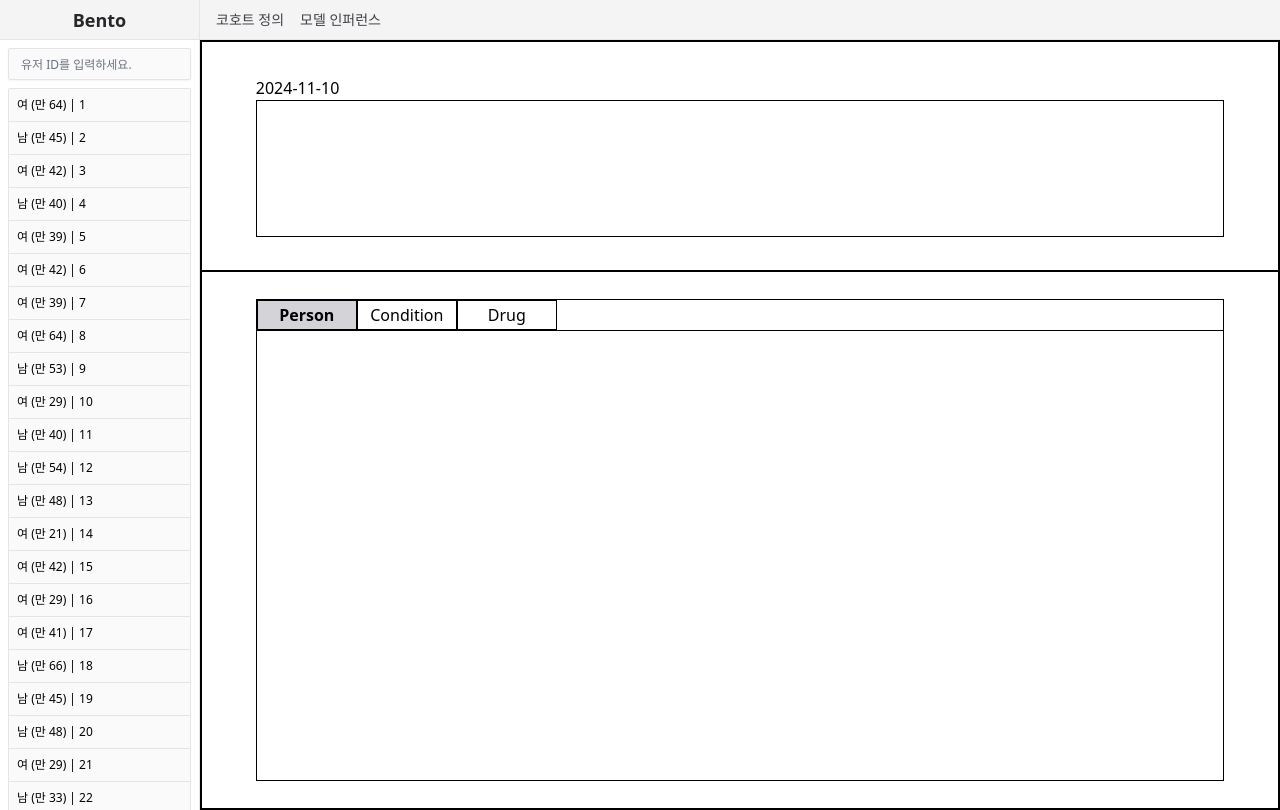
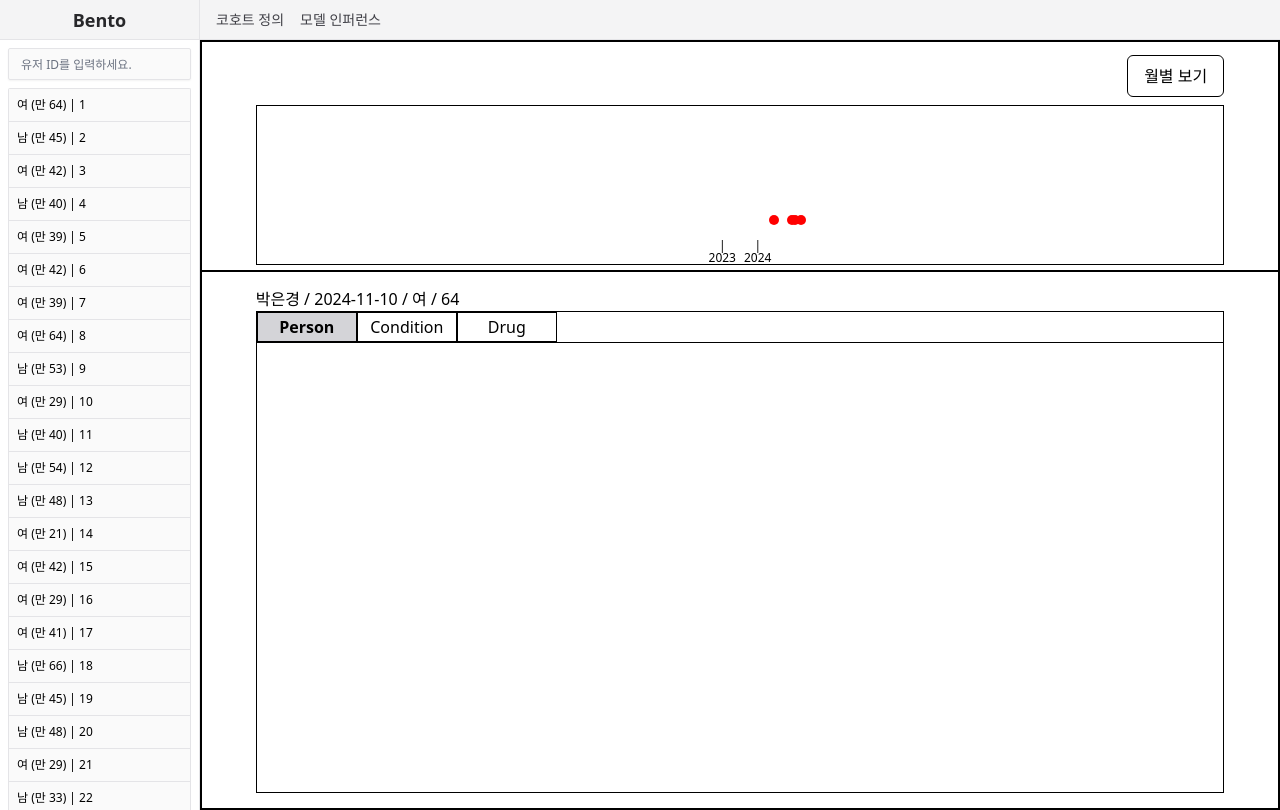
Before and after one commit to kookmin-sw/capstone-2025-16, a SvelteKit app: page /1 in a window 1280 px wide. Built offline with nearby package versions, Linux system fonts and the light colour scheme.

Commit message:
feat: CDM 방문기록 Viewer 구현
x축 Date 표현 구현
- 월별, 연별 토글 구현 및 기능 구현
Date 별 Dot 구현
:

```diff
--- a/src/routes/[user]/+page.svelte
+++ b/src/routes/[user]/+page.svelte
@@ -1,11 +1,73 @@
 <script>
-	import { page } from '$app/stores';
     import { onMount } from "svelte";
 
     export let data;
     const tables = ['Person', 'Condition', 'Drug'];
+    const domains = ["conditions", "conditioneras", "devices", "drugs", "measurements", "observations", "procedures", "visits"];
+
+    // ✅ 보기 모드 상태 (연도별 / 월별)
+    let viewMode = "year"; // 기본값: 연도별 보기 (year)
+
+    // ✅ X축 날짜 데이터
+    let dates = [];
+	let minDate, maxDate; // 가장 빠른/느린 날짜
+    let startDate, endDate;
+
+	function extractDateRange() {
+        if (!data.userCdms || data.userCdms.length === 0) return;
+
+        let dateList = data.userCdms.map(user => new Date(user.date));
+        minDate = new Date(Math.min(...dateList));
+        maxDate = new Date(Math.max(...dateList));
+
+        startDate = new Date(minDate.getFullYear(), 0, 1); // 연도별 보기에서는 1월 1일
+        endDate = new Date(maxDate.getFullYear(), 11, 31); // 연도별 마지막일
+
+        generateDates(data.userCdms);
+    }
+
+    function generateDates(userCdms) {
+        dates = [];
+        let tempDate = new Date(startDate);
+        if (viewMode === "year") {
+			tempDate.setFullYear(tempDate.getFullYear()-1);
+            while (tempDate.getFullYear() <= endDate.getFullYear()) {
+                dates.push(tempDate.getFullYear().toString()); // YYYY 형식
+                tempDate.setFullYear(tempDate.getFullYear() + 1);
+            }
+        } else {
+            while (tempDate <= endDate) {
+                dates.push(tempDate.toISOString().slice(0, 7)); // YYYY-MM 형식
+                tempDate.setMonth(tempDate.getMonth() + 1);
+            }
+        }
+    }
+
+    // ✅ 토글 버튼 클릭 시 날짜 데이터 변경
+    function toggleView() {
+        viewMode = viewMode === "year" ? "month" : "year";
+        generateDates(); // 날짜 다시 생성
+    }
+
+    function getMonthProgress(date) {
+        let dt = new Date(date);
+        let startOfMonth = new Date(dt.getFullYear(), dt.getMonth(), 1);
+        let endOfMonth = new Date(dt.getFullYear(), dt.getMonth() + 1, 0);
+        return (dt - startOfMonth) / (endOfMonth - startOfMonth);
+    }
+
+	function getYearProgress(date) {
+        let dt = new Date(date);
+        let startOfYear = new Date(dt.getFullYear(), 0, 1);
+        let endOfYear = new Date(dt.getFullYear() + 1, 0, 1);
+        return (dt - startOfYear) / (endOfYear - startOfYear);
+    }
+
+	$: data, extractDateRange();
+
+    onMount(extractDateRange);
+
     let clickIndex = 0;
-
     function setIndex(index) {
         clickIndex = index;
     }
@@ -13,10 +75,47 @@
 
 <div class="flex h-full w-full flex-col items-center border border-black">
     <div class="flex h-[30vh] w-full flex-col items-center justify-center border border-black">
-		<div class="w-[90%]">{data.user.date}</div>
-		<div class="h-[60%] w-[90%] border border-black"></div>
+		<!-- ✅ 연도별/월별 토글 버튼 -->
+		<div class="flex justify-end w-[90%] py-2">
+			<button class="px-4 py-2 border border-black text-black rounded-md" on:click={toggleView}>
+				{viewMode === "year" ? "월별 보기" : "연도별 보기"}
+			</button>
 		</div>
-	<div class="flex h-[70vh] w-full items-center justify-center border border-black">
+        <div id="top-box" class="relative w-[90%] h-[70%] flex border border-black overflow-x-scroll justify-center">
+            <!-- ✅ X축 날짜 라벨 (연도별 / 월별 토글 적용) -->
+            <div class="flex gap-2 self-end">
+                {#each dates as date, i}
+                    <div class="date-container">
+                        <!-- ✅ 연도별 및 월별 점(●) 표시 -->
+                        {#each data.userCdms as user}
+							{#if viewMode === "year" && user.date.startsWith(date)}
+							<div class="dot"
+								style="left: calc(50% + {getYearProgress(user.date) * 50}px); top: -20px;">
+							</div>
+							{/if}
+
+                            {#if viewMode === "month" && user.date.startsWith(date.slice(0, 7))}
+                                <div class="dot"
+                                    style="left: calc(50% + {getMonthProgress(user.date) * 50}px); top: -20px;">
+                                </div>
+                            {/if}
+                        {/each}
+
+                        <!-- ✅ 날짜 텍스트 (간격 조정) -->
+                        {#if (viewMode === "year") || (viewMode === "month")}
+                            <p class="text-center text-xs m-0 leading-none">
+                                |<br/>
+                                {date.replace("-", ".")}
+                            </p>
+                        {/if}
+                    </div>
+                {/each}
+            </div>
+        </div>
+    </div>
+
+    <div class="flex h-[70vh] w-full items-center justify-center border border-black flex-col">
+        <div class="w-[90%]">{data.user.name} / {data.user.date} / {data.user.gender} / {data.user.age}</div>
         <div class="h-[90%] w-[90%] border border-black">
             <ul class="flex border-b border-black">
                 {#each tables as table, index}
@@ -35,3 +134,31 @@
         </div>
     </div>
 </div>
+
+<style>
+    #top-box::-webkit-scrollbar {
+        display: none; /* 크롬, 사파리 */
+    }
+
+    #top-box {
+        -ms-overflow-style: none; /* IE, Edge */
+        scrollbar-width: none; /* 파이어폭스 */
+    }
+    .dot {
+        position: absolute;
+        width: 10px;
+        height: 10px;
+        border-radius: 50%;
+        background-color: red;
+		top: 50%;
+		left: 50%;
+        transform: translate(-50%, -50%);
+    }
+    .date-container {
+        position: relative;
+        min-width: 20px; /* 날짜 간격을 일 단위로 세분화 */
+        display: flex;
+        flex-direction: column;
+        align-items: center;
+    }
+</style>
```
Lines whose indentation alone changed are shown as unchanged.
